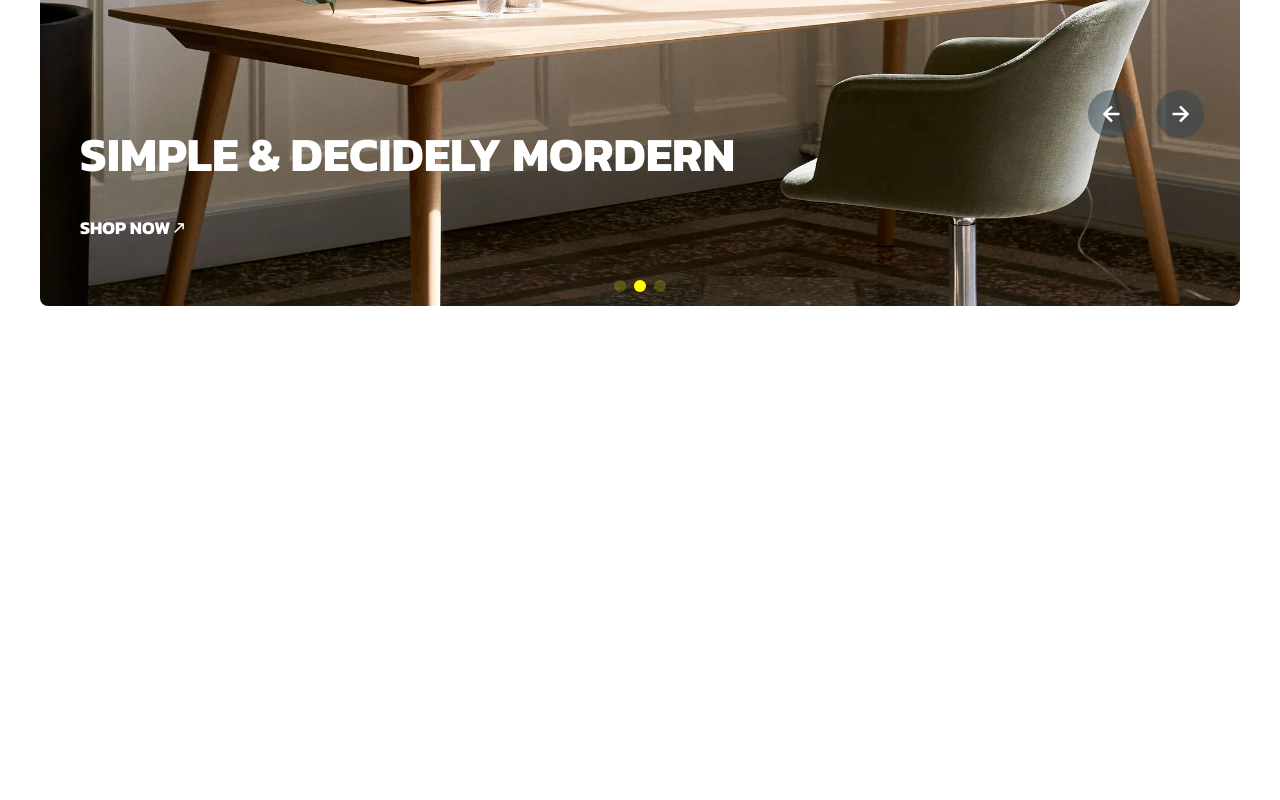
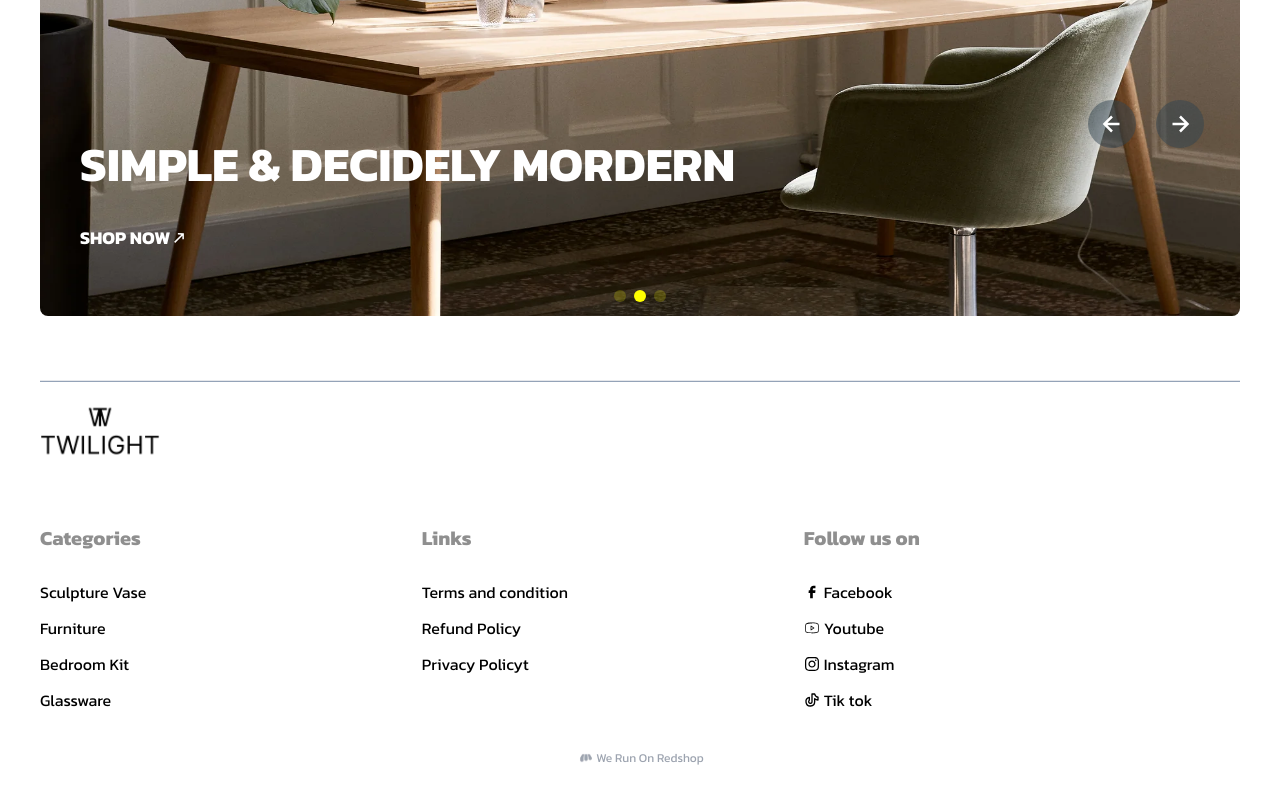
Before and after one commit to dizas9/Red-com, a Next.js app: page / in a window 1280 px wide. Shown: the part 428-1228 px from the top of the page. Before the commit the page ends 800 px from the top, so only its background shows below. Built offline with nearby package versions, Linux system fonts and the light colour scheme.

Commit message:
Footer done

```diff
--- /dev/null
+++ b/app/components/Footer Section/Footer.tsx
@@ -0,0 +1,54 @@
+import { categories, links } from "@/app/data/data";
+import Image from "next/image";
+import SocialLink from "./SocialLink";
+
+export default function Footer() {
+  return (
+    <div className="lg:px-10 md:px-28 lg:py-2 p-2 flex flex-col  px-3 h-fit">
+      <hr className="h-[0.1rem] bg-slate-400 mb-5" />
+      {/* logo */}
+      <div className="mb-16">
+        <Image src={"/logo/logo.webp"} alt="logo..." width={120} height={200} />
+      </div>
+
+      {/* Sections */}
+      <div className="flex   flex-col md:flex-row lg:flex-row  w-full h-fit">
+        {/* div1 */}
+        <div className=" h-fit w-full lg:w-[70%] md:w-[70%] flex">
+          {/* catigories */}
+          <div className="w-1/2 ">
+            <p className="text-[#8f8f8f] text-xl font-semibold pb-7">
+              Categories
+            </p>
+            {categories.map((item, idx) => (
+              <div className="" key={idx}>
+                <p className="pb-3">{item.name}</p>
+              </div>
+            ))}
+          </div>
+
+          {/* Links */}
+          <div className="w-1/2 ">
+            <p className="text-[#8f8f8f] text-xl font-semibold pb-7">Links</p>
+            {links.map((item, idx) => (
+              <div className="" key={idx}>
+                <p className="pb-3">{item.name}</p>
+              </div>
+            ))}
+          </div>
+        </div>
+
+        {/* div2 */}
+        <div className=" h-fit w-1/2 md:w-[30%]  lg:w-[40%]">
+          {/* follow us */}
+          <SocialLink />
+        </div>
+      </div>
+
+      <div className="w-full flex items-center justify-center py-6">
+        <Image alt="..." src={"/logo/logo2.webp"} width={20} height={200}/>
+        <p className="text-gray-400 text-xs ">We Run On Redshop</p>
+      </div>
+    </div>
+  );
+}
--- /dev/null
+++ b/app/components/Footer Section/SocialLink.tsx
@@ -0,0 +1,35 @@
+import { CgFacebook } from "react-icons/cg";
+import { PiYoutubeLogoLight } from "react-icons/pi";
+import { FaInstagram } from "react-icons/fa";
+import { TbBrandTiktok } from "react-icons/tb";
+export default function SocialLink() {
+  return (
+    <div className="flex flex-col">
+      <p className="text-[#8f8f8f] text-xl font-semibold pb-7">Follow us on</p>
+
+      {/* facebook */}
+      <div className="flex items-center gap-1 pb-3">
+        <CgFacebook />
+        <p className="">Facebook</p>
+      </div>
+
+      {/* youtube */}
+      <div className="flex items-center gap-1 pb-3">
+        <PiYoutubeLogoLight />
+        <p className="">Youtube</p>
+      </div>
+
+      {/* Instagram */}
+      <div className="flex items-center gap-1 pb-3">
+        <FaInstagram />
+        <p className="">Instagram</p>
+      </div>
+
+      {/* Tik tok */}
+      <div className="flex items-center gap-1 pb-3">
+        <TbBrandTiktok />
+        <p className="">Tik tok</p>
+      </div>
+    </div>
+  );
+}
--- a/app/components/Header/Header.tsx
+++ b/app/components/Header/Header.tsx
@@ -11,7 +11,7 @@ export default function Header() {
   const screenSize = useScreenResize();
 
   return (
-    <section className=" mx-auto 2xl:max-w-[100rem] flex flex-col">
+    <section className=" mx-auto 2xl:max-w-[100rem] flex flex-col fixed right-0 left-0 z-[120] bg-[#fffffff2]">
       <div className="lg:px-10 md:px-28 lg:py-2 md:py-1 p-2 flex items-center">
         {/* sidebar + Navbar */}
         <div className="flex  w-[33.3%] gap-5 items-center">
@@ -21,7 +21,7 @@ export default function Header() {
           </div>
 
           {/* NavItems */}
-          <div className="lg:flex gap-7 text-xs hidden ">
+          <div className="lg:flex gap-7 text-xs hidden font-normal ">
             <div className="flex items-center">Home</div>
             <div className="flex items-center gap-1">
               Categories <FaChevronDown />
@@ -38,7 +38,7 @@ export default function Header() {
         </div>
 
         {/* search + cart + language */}
-        <div className="flex items-center justify-between lg:justify-end lg:gap-5  w-[33.3%]">
+        <div className="flex items-center justify-between lg:justify-end lg:gap-5  w-[33.3%] ">
           {/* search */}
           <div className="flex gap-1 item-center">
             <HiOutlineSearch size={screenSize >= 1024 ? 20 : 22} />
--- a/app/components/Hero Section/Hero.tsx
+++ b/app/components/Hero Section/Hero.tsx
@@ -11,7 +11,7 @@ export default function Hero() {
   ];
   return (
     <>
-      <div className="relative w-full my-5 ">
+      <div className="relative w-full mt-24 mb-12 ">
         <Carousel slides={slides}/>
       </div>
     </>
--- /dev/null
+++ b/app/data/data.tsx
@@ -0,0 +1,13 @@
+export const categories = [
+  { name: "Sculpture Vase" },
+  { name: "Furniture" },
+  { name: "Bedroom Kit" },
+  { name: "Glassware" },
+];
+
+
+export const links = [
+  { name: "Terms and condition" },
+  { name: "Refund Policy" },
+  { name: "Privacy Policyt" },
+];
--- a/app/layout.tsx
+++ b/app/layout.tsx
@@ -2,8 +2,9 @@ import type { Metadata } from "next";
 import { Inter, Kanit } from "next/font/google";
 import "./globals.css";
 import Header from "./components/Header/Header";
+import Footer from "./components/Footer Section/Footer";
 
-const kanit = Kanit({ subsets: ["latin"], weight:"700" });
+const kanit = Kanit({ subsets: ["latin"], weight:["700","400"] });
 
 export const metadata: Metadata = {
   title: "Twilight Assesment",
@@ -20,6 +21,7 @@ export default function RootLayout({
       <body className={kanit.className}>
         <Header />
         {children}
+        <Footer/>
       </body>
     </html>
   );
```
Also changed, not shown: public/logo/logo2.webp (added).
